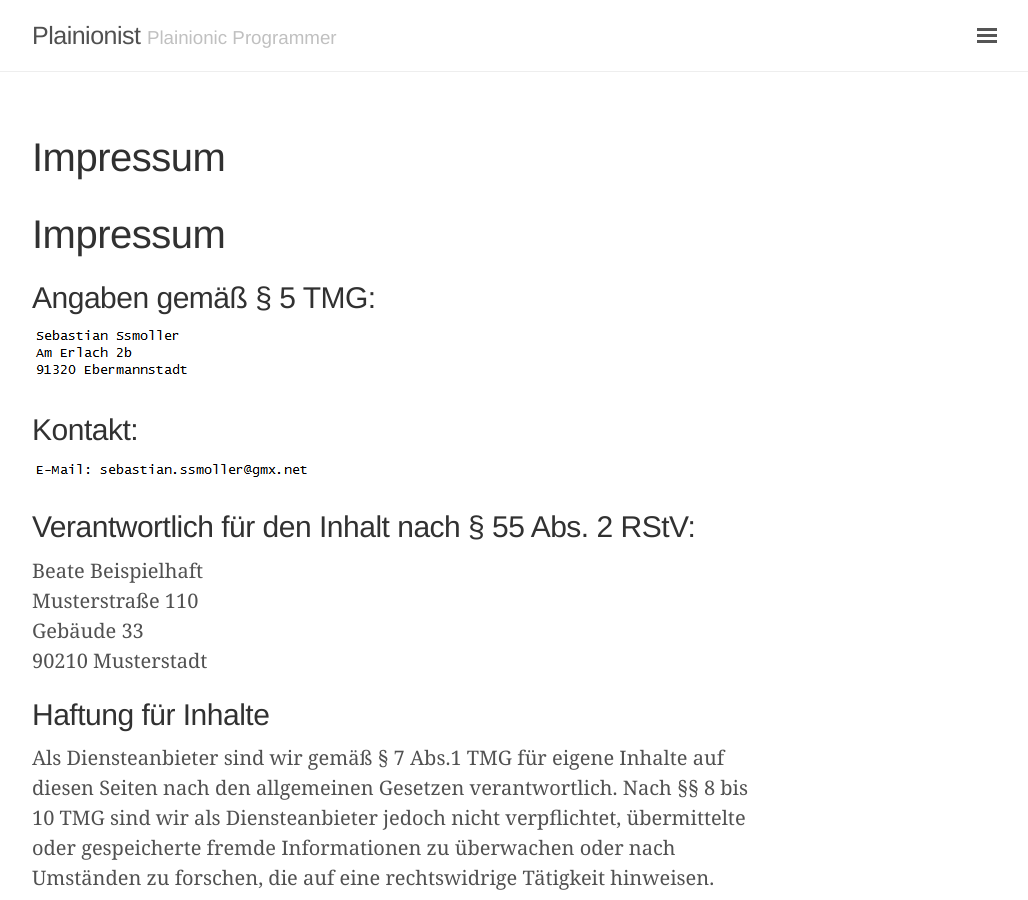
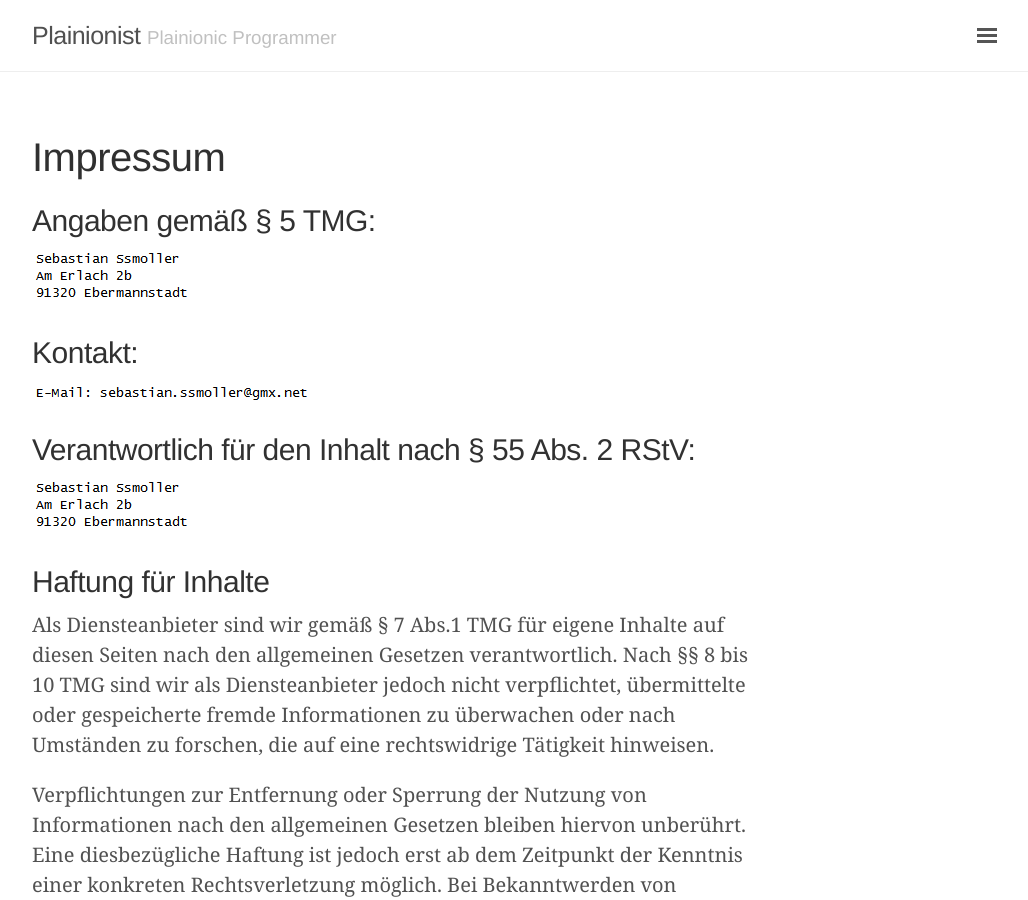
Before and after one commit to plainionist/plainionist.github.io, a Jekyll site: the page built from impressum.html, in a window 1280 px wide and 900 px high. Shown: the whole window, without its empty margins (248-1276 px from the left). Built offline with Jekyll 4.4.1, drawn with Linux system fonts in a browser that asks for light colours; comment, search, counter and statistics services are not loaded.

Commit message:
impressum

```diff
--- a/impressum.html
+++ b/impressum.html
@@ -3,8 +3,6 @@
 title: Impressum
 order: -1
 ---
-
-<h1>Impressum</h1>
 
 <h2>Angaben gem&auml;&szlig; &sect; 5 TMG:</h2>
 <p>
@@ -18,10 +16,7 @@
 
 <h2>Verantwortlich f&uuml;r den Inhalt nach &sect; 55 Abs. 2 RStV:</h2>
 <p>
-    Beate Beispielhaft<br />
-    Musterstra&szlig;e 110<br />
-    Geb&auml;ude 33<br />
-    90210 Musterstadt
+    <img src="{{ site.url }}/images/address.png" />
 </p>
 
 <h2>Haftung f&uuml;r Inhalte</h2>
```
